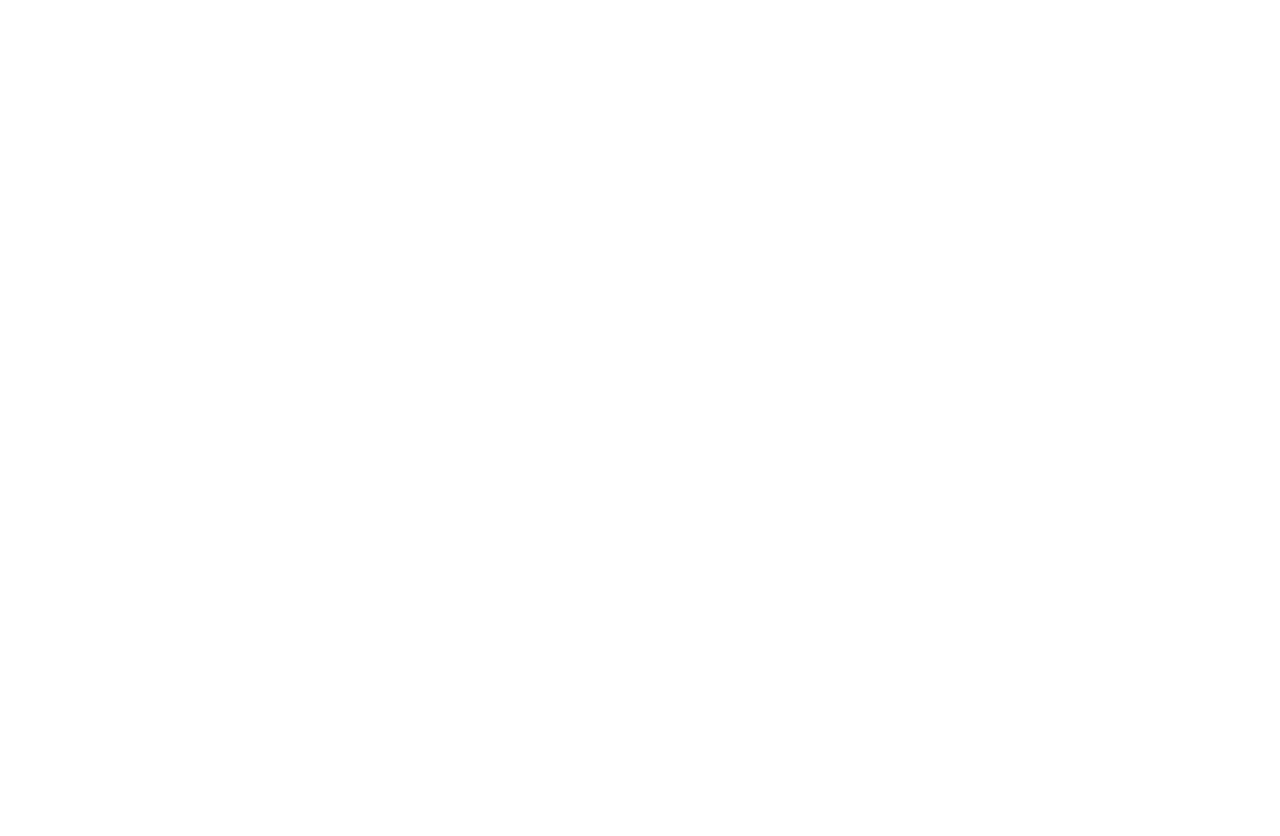
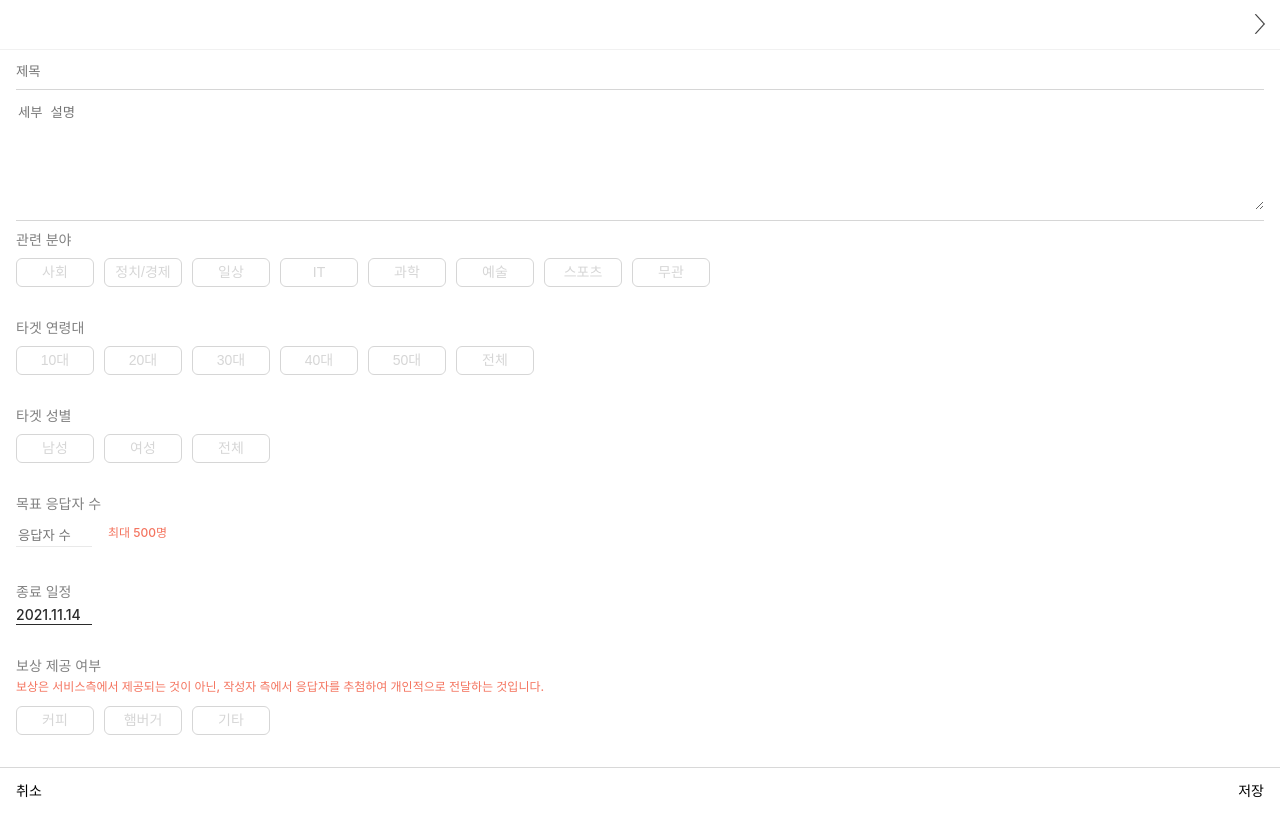
Before and after one commit to Lee-Seonghyun316/AnyVey, a React (Create React App) app: page /createSurvey in a window 1280 px wide. Before the commit this address had no page. Shown: the top 836 px of the page. Before the commit the page ends 800 px from the top, so only its background shows below. Built offline with nearby package versions, Linux system fonts and the light colour scheme.

Commit message:
style: 설문 생성

```diff
--- a/src/App.tsx
+++ b/src/App.tsx
@@ -3,6 +3,7 @@
 import Home from './features/home/home';
 import { BrowserRouter, Routes, Route } from 'react-router-dom';
 import Reference from './features/reference/reference';
+import CreateSurvey from './features/createSurvey/createSurvey';
 
 const App = function () {
   return (
@@ -10,6 +11,7 @@
       <Routes>
         <Route path="/" element={<Home />} />
         <Route path="reference" element={<Reference />} />
+        <Route path="createSurvey" element={<CreateSurvey />} />
       </Routes>
     </BrowserRouter>
   );
--- /dev/null
+++ b/src/data/category.ts
@@ -0,0 +1,16 @@
+export const fields = [
+  '사회',
+  '정치/경제',
+  '일상',
+  'IT',
+  '과학',
+  '예술',
+  '스포츠',
+  '무관',
+];
+
+export const targetAges = ['10대', '20대', '30대', '40대', '50대', '전체'];
+
+export const targetGender = ['남성', '여성', '전체'];
+
+export const gifts = ['커피', '햄버거', '기타'];
--- a/src/data/servey.ts
+++ b/src/data/servey.ts
@@ -89,4 +89,11 @@
     description: '안녕하세요 하교 졸업논문 주제인 스마트 워치에 대해서 조사...',
     tag: '#20~30대 #IT',
   },
+  {
+    id: 2,
+    title: '스마트 워치 사용자 대상 설문조사',
+    recruitment: 500,
+    description: '안녕하세요 하교 졸업논문 주제인 스마트 워치에 대해서 조사...',
+    tag: '#20~30대 #IT',
+  },
 ];
--- a/src/features/bottomBar/bottomBar.tsx
+++ b/src/features/bottomBar/bottomBar.tsx
@@ -6,6 +6,7 @@
 import ReferenceOn from '../../common/images/bottoemReferenceOn.png';
 import MySurvey from '../../common/images/bottomMySurvey.png';
 import User from '../../common/images/bottomUser.png';
+import Plus from '../../common/images/plusButton.png';
 import { theme } from '../../common/styles/theme';
 
 interface Props {
@@ -25,6 +26,9 @@
           <Img src={Reference} />
         )}
         자료실
+      </Button>
+      <Button>
+        <PlusImg src={Plus} />
       </Button>
       <Button>
         {path === 'mySurvey' ? <Img src={HomeOn} /> : <Img src={MySurvey} />}
@@ -62,3 +66,10 @@
   height: 22px;
   margin-bottom: 4px;
 `;
+
+const PlusImg = styled.img`
+  width: 50px;
+  height: 50px;
+  margin-bottom: 4px;
+  transform: translateY(-20px);
+`;
--- /dev/null
+++ b/src/features/createSurvey/createSurvey.tsx
@@ -0,0 +1,151 @@
+import React from 'react';
+import styled from 'styled-components';
+import Header from '../header/header';
+import BottomBar from '../bottomBar/bottomBar';
+import { fields, gifts, targetAges, targetGender } from '../../data/category';
+
+const CreateSurvey = () => {
+  return (
+    <Wrap>
+      <Header path="next" />
+      <Content>
+        <TitleInput placeholder="제목" />
+        <Contour />
+        <DesInput placeholder="세부 설명" />
+        <Contour />
+        <Title>관련 분야</Title>
+        <ButtonContainer>
+          {fields.map((item) => (
+            <Button key={item}>{item}</Button>
+          ))}
+        </ButtonContainer>
+        <Title>타겟 연령대</Title>
+        <ButtonContainer>
+          {targetAges.map((item) => (
+            <Button key={item}>{item}</Button>
+          ))}
+        </ButtonContainer>
+        <Title>타겟 성별</Title>
+        <ButtonContainer>
+          {targetGender.map((item) => (
+            <Button key={item}>{item}</Button>
+          ))}
+        </ButtonContainer>
+        <Title>목표 응답자 수</Title>
+        <CountContainer>
+          <CountInput placeholder="응답자 수" />
+          <NoticeText>최대 500명</NoticeText>
+        </CountContainer>
+      </Content>
+      <Title>종료 일정</Title>
+      <DeadLine>2021.11.14</DeadLine>
+      <Title>보상 제공 여부</Title>
+      <MarginContainer>
+        <NoticeText>
+          보상은 서비스측에서 제공되는 것이 아닌, 작성자 측에서 응답자를
+          추첨하여 개인적으로 전달하는 것입니다.
+        </NoticeText>
+      </MarginContainer>
+      <ButtonContainer>
+        {gifts.map((item) => (
+          <Button key={item}>{item}</Button>
+        ))}
+      </ButtonContainer>
+      <Bottom>
+        <BottomText>취소</BottomText>
+        <BottomText>저장</BottomText>
+      </Bottom>
+    </Wrap>
+  );
+};
+
+export default CreateSurvey;
+
+const Wrap = styled.section``;
+const Content = styled.div`
+  display: flex;
+  flex-direction: column;
+`;
+const TitleInput = styled.input`
+  padding: 14px 0 0 0;
+  margin: 0 16px;
+`;
+const Contour = styled.div`
+  height: 1px;
+  background: #d6d6d6;
+  margin: 10px 16px;
+`;
+const DesInput = styled.textarea`
+  height: 110px;
+  border: none;
+  margin: 0 16px;
+`;
+const Title = styled.h2`
+  font-weight: 500;
+  font-size: 14px;
+  line-height: 19px;
+  color: #818181;
+  margin: 0 16px 3px 16px;
+`;
+const ButtonContainer = styled.div`
+  margin: 0 11px 27px 11px;
+  display: flex;
+  flex-wrap: wrap;
+`;
+const Button = styled.button`
+  font-style: normal;
+  font-weight: normal;
+  font-size: 14px;
+  line-height: 19px;
+  background: #ffffff;
+  border: 1px solid #d6d6d6;
+  box-sizing: border-box;
+  border-radius: 6px;
+  color: #d6d6d6;
+  width: 78px;
+  height: 29px;
+  margin: 5px;
+`;
+
+const CountInput = styled.input`
+  border-bottom: 1px solid #e9e9e9;
+  width: 76px;
+  margin: 0 16px;
+  line-height: 19px;
+`;
+
+const CountContainer = styled.div`
+  display: flex;
+  margin: 8px 0 36px 0;
+`;
+const DeadLine = styled.div`
+  font-weight: 500;
+  font-size: 14px;
+  line-height: 19px;
+  color: #2b2b2b;
+  border-bottom: 1px solid #2b2b2b;
+  margin: 0 16px 32px 16px;
+  width: 76px;
+`;
+const NoticeText = styled.div`
+  font-weight: 500;
+  font-size: 12px;
+  line-height: 16px;
+  color: #f4745f;
+  margin-bottom: 6px;
+`;
+const MarginContainer = styled.div`
+  margin: 0 16px;
+`;
+const BottomText = styled.text`
+  font-weight: 500;
+  font-size: 14px;
+  line-height: 19px;
+`;
+const Bottom = styled.div`
+  border-top: 1px solid #d8d8d8;
+  display: flex;
+  justify-content: space-between;
+  height: 88.1px;
+  padding: 13px 16px 0 16px;
+`;
--- a/src/features/header/header.tsx
+++ b/src/features/header/header.tsx
@@ -2,16 +2,18 @@
 import styled from 'styled-components';
 import typoLogo from '../../common/images/typoLogo.png';
 import alarmImage from '../../common/images/alarm.png';
+import nextImage from '../../common/images/next.png';
 import { theme } from '../../common/styles/theme';
 
 interface Props {
-  path: string;
+  path?: string;
 }
 
 const Header: React.FC<Props> = ({ path }) => (
   <Head>
     {path === 'home' && <Logo src={typoLogo} />}
     {path === 'reference' && <Title>자료실</Title>}
+    {path === 'next' && <Next />}
     {false && <Alarm onClick={() => console.log('alarm click')} />}
   </Head>
 );
@@ -21,6 +23,7 @@
   justify-content: space-between;
   padding: 14px 16px;
   border-bottom: 1px solid #f1f1f1;
+  height: 50px;
 `;
 
 const Logo = styled.img`
@@ -42,4 +45,14 @@
   background-size: cover;
 `;
 
+const Next = styled.button`
+  position: absolute;
+  right: 10px;
+  width: 20px;
+  height: 20px;
+  background-image: url(${nextImage});
+  background-repeat: no-repeat;
+  background-size: cover;
+`;
+
 export default Header;
```
Also changed, not shown: src/common/images/next.png (added), src/common/images/plusButton.png (added).
